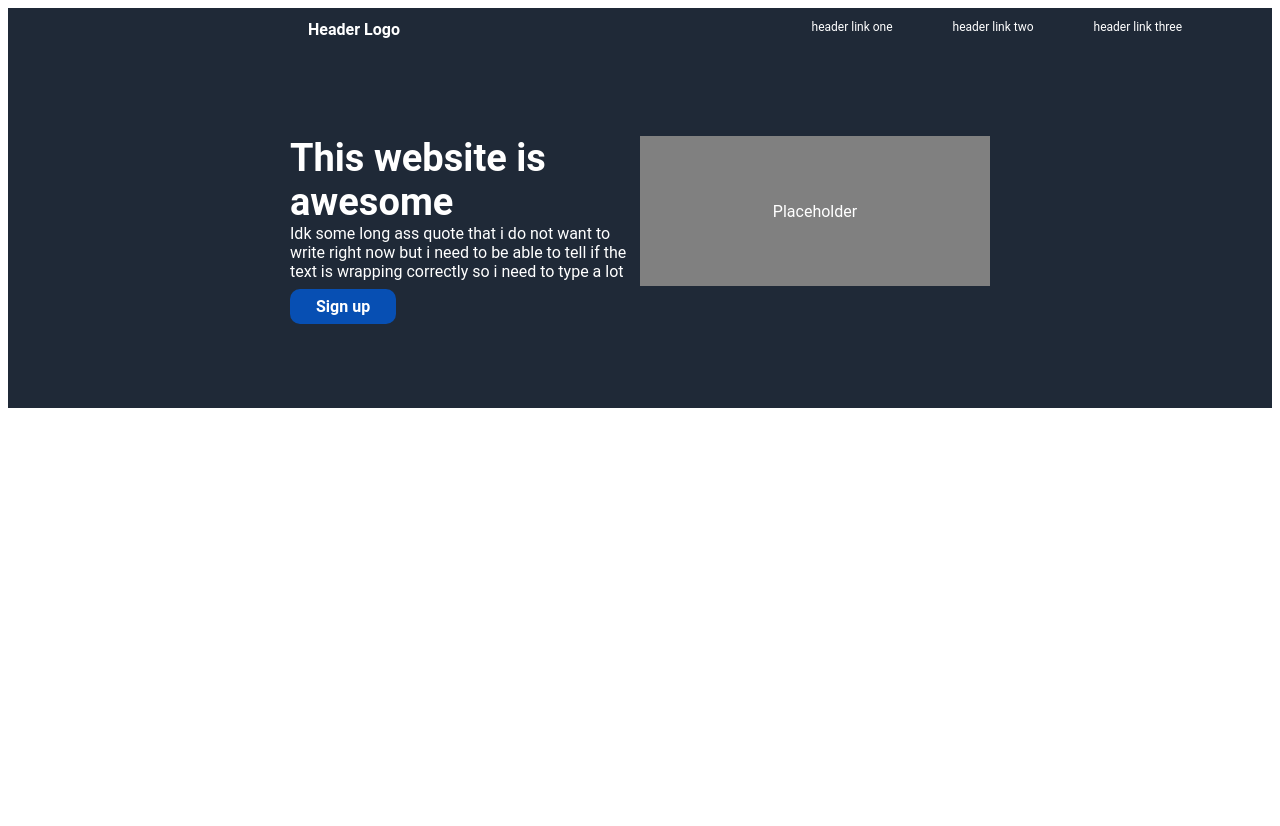
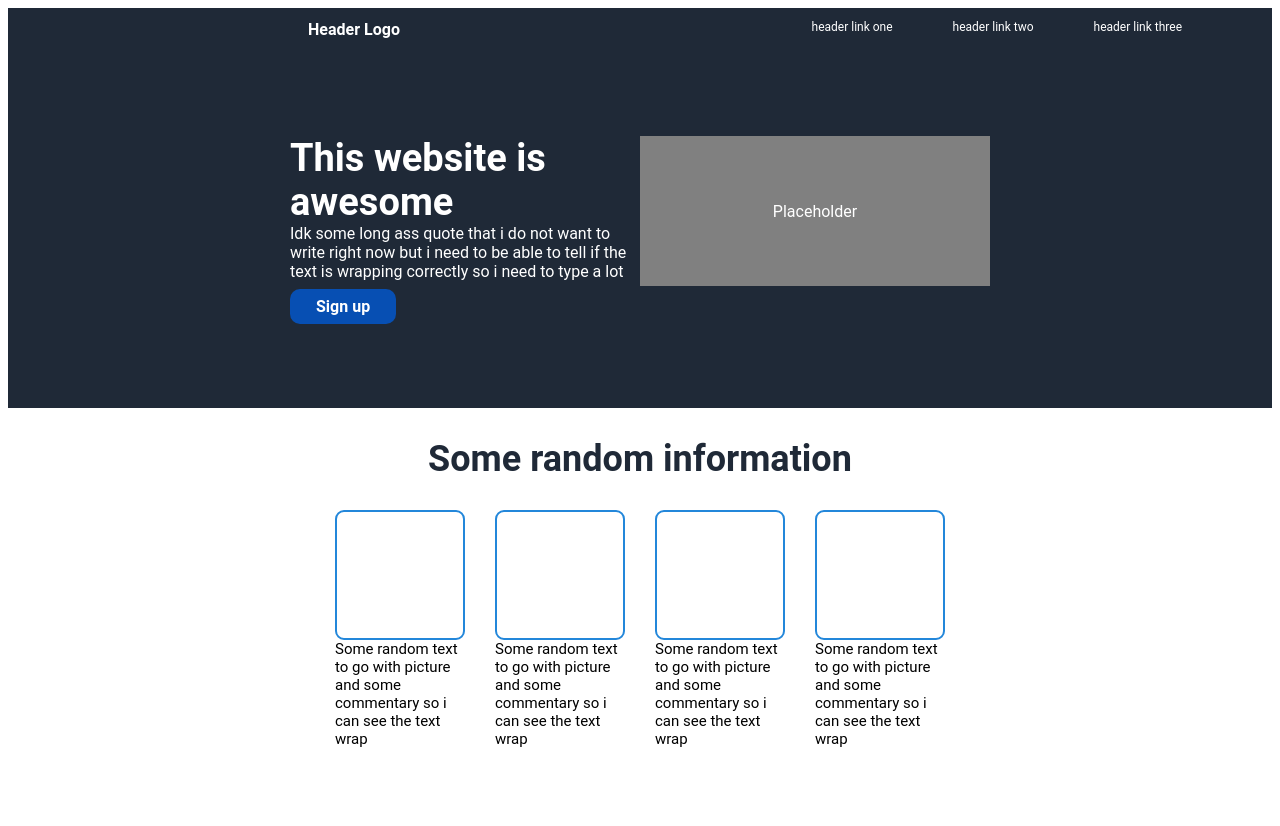
Before and after one commit to jakesnake7653/Landing-Page, a plain HTML site: page index.html in a window 1280 px wide. Before the commit the page ends 800 px from the top, so only its background shows below. Drawn offline with Linux system fonts and the light colour scheme.

Commit message:
finished the second section

```diff
--- a/index.html
+++ b/index.html
@@ -32,6 +32,29 @@
 
             </div>
         </div>
+    </div> <!--end of "header" div-->
+    <div class="mid">
+        <div class="mida"> Some random information</div>
+        <div class="midb">
+            <div class="midb1">
+                <div class="box"></div>
+                <div class="m1b"> Some random text to go with picture and some commentary so i can see the text wrap</div>
+            </div>
+            <div class="midb2">
+                <div class="box"></div>
+                <div class="m2b"> Some random text to go with picture and some commentary so i can see the text wrap</div>
+            </div>
+
+            <div class="midb3">
+                <div class="box"></div>
+                <div class="m3b"> Some random text to go with picture and some commentary so i can see the text wrap</div>
+            </div>
+            <div class="midb4">
+                <div class="box"></div>
+                <div class="m4b"> Some random text to go with picture and some commentary so i can see the text wrap</div>
+            </div>
+        </div>
+
     </div>
 </body>
 </html>
--- a/style.css
+++ b/style.css
@@ -37,8 +37,6 @@
     margin-top: 90px;
     justify-content: center;
 }
-
-
 .left2{
     display: flex;
     height: 150px;
@@ -47,7 +45,6 @@
     margin-left: 150px;
     flex-direction: column;
 }
-
 .right2{
     display: flex;
     height: 150px;
@@ -77,3 +74,61 @@
     border-radius: 10px;
 
 }
+/*End of top section*/
+.mid {
+    display:flex;
+    flex-direction: column;
+}
+.mida{
+    display: flex;
+    color: #1F2937;
+    font-size: 36px;
+    font-weight: bolder;
+    align-self: center;
+    margin-top: 30px;
+
+}
+.midb{
+
+    margin-top: 30px;
+    height: fit-content;
+    display:flex;
+    flex-direction: row;
+    justify-content: center;
+    gap:30px ;
+    font-size: 15px;
+    margin-bottom: 75px;
+}
+.midb1{
+    flex-direction: column;
+    display: flex;
+    width: 130px;
+
+}
+.midb2{
+    flex-direction: column;
+    display:flex;
+    width: 130px;
+
+}
+.midb3{
+    flex-direction: column;
+    display: flex;
+    width: 130px;
+
+}
+.midb4{
+    flex-direction: column;
+    display: flex;
+    width: 130px;
+
+}
+.box{
+    width: 130px;
+    height: 130px;
+    border-style: solid;
+    border-color: rgb(35, 135, 218);
+    border-width: 2px;
+    border-radius: 9px;
+    box-sizing: border-box;
+}
```
